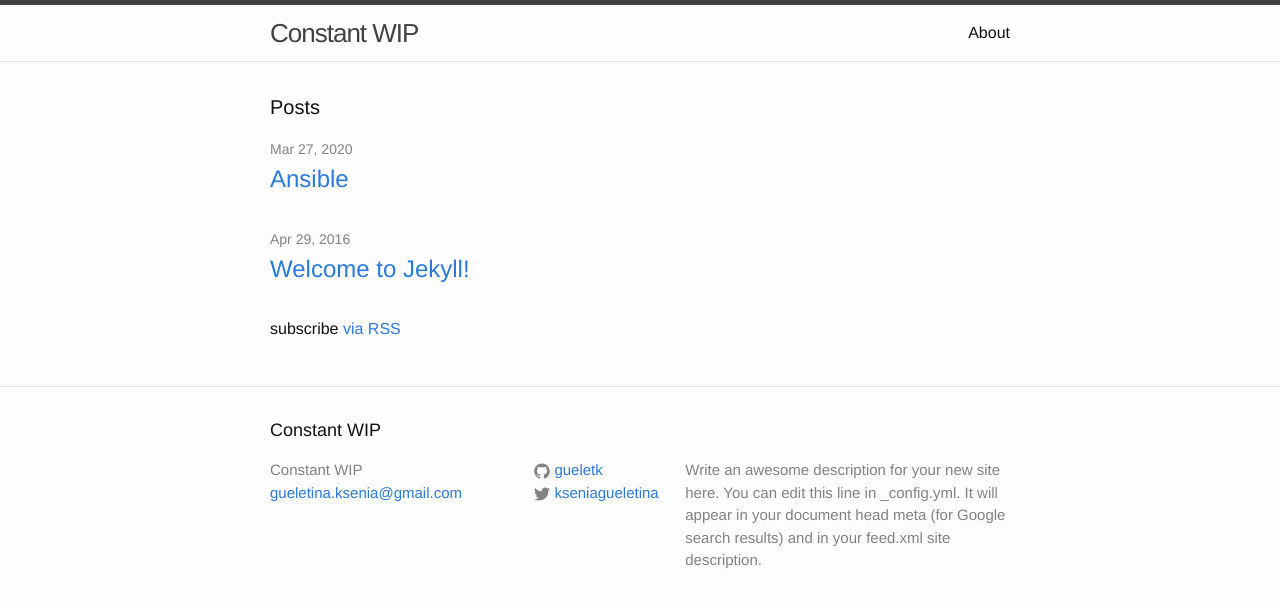
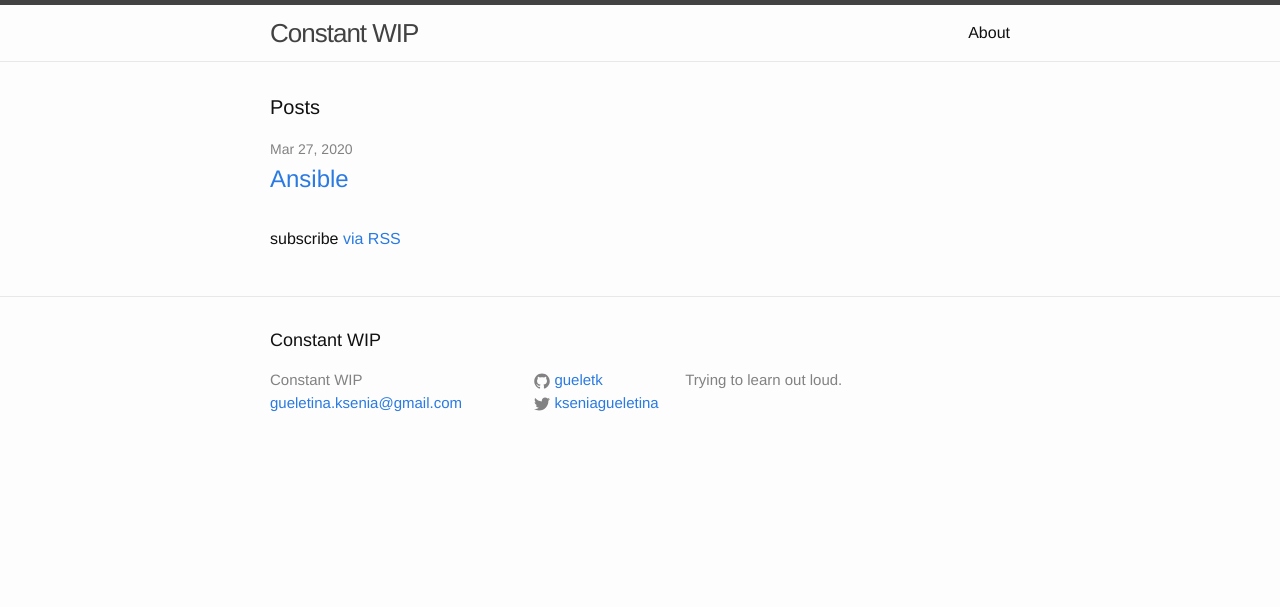
Before and after one commit to gueletk/gueletk.github.io, a Jekyll site: the page built from index.html, in a window 1280 px wide. Shown: the top 607 px of the page. Built offline with Jekyll 4.4.1, drawn with Linux system fonts in a browser that asks for light colours.

Commit message:
removed default post and updated config

```diff
--- a/_config.yml
+++ b/_config.yml
@@ -9,9 +9,7 @@
 title: Constant WIP
 email: gueletina.ksenia@gmail.com
 description: > # this means to ignore newlines until "baseurl:"
-  Write an awesome description for your new site here. You can edit this
-  line in _config.yml. It will appear in your document head meta (for
-  Google search results) and in your feed.xml site description.
+  Trying to learn out loud.
 baseurl: "" # the subpath of your site, e.g. /blog
 url: "https://kseniagueletina.com" # the base hostname & protocol for your site
 twitter_username: kseniagueletina
```
Also changed, not shown: _posts/2016-04-29-welcome-to-jekyll.markdown (deleted, +0 -25 lines).
